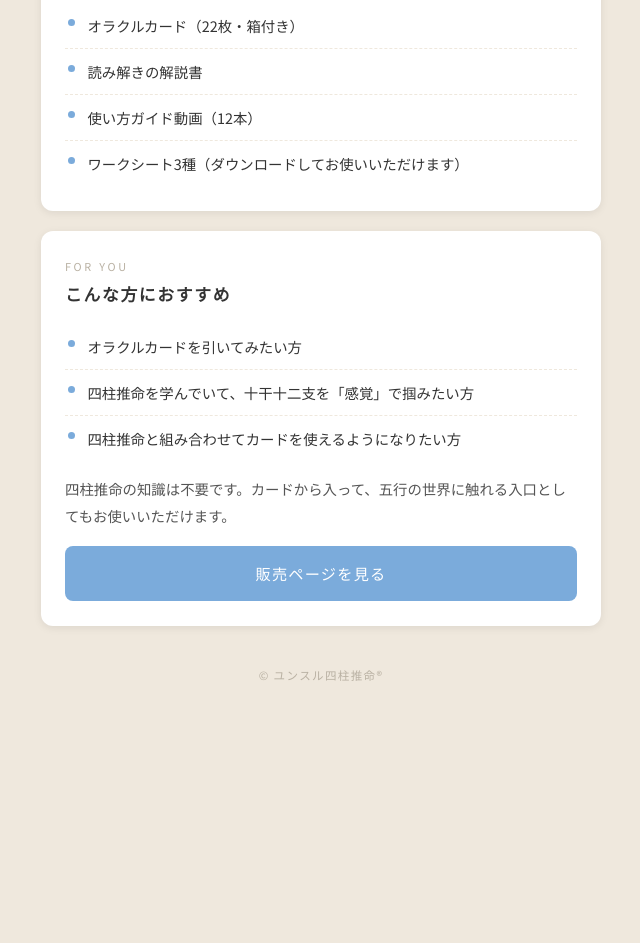
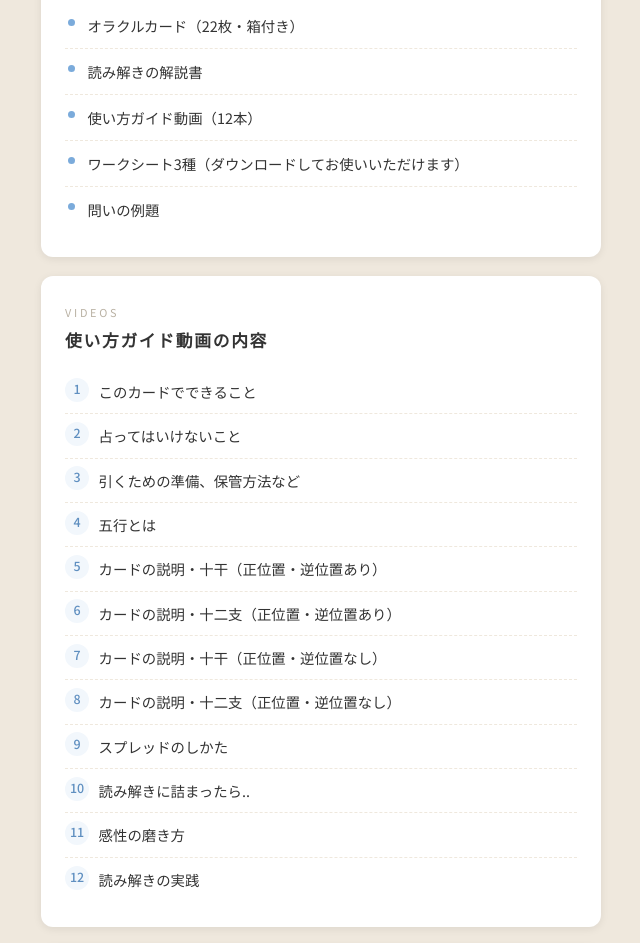
Before and after one commit to yoonsul4/yoonsul4.github.io, a plain HTML site: page oracle.html in a window 1280 px wide. Shown: the part 1196-2139 px from the top of the page, without its empty margins (319-959 px from the left). Before the commit the page ends 1915 px from the top, so only its background shows below. Drawn offline with Linux system fonts and the light colour scheme; a web font is replaced by a local one.

Commit message:
Add files via upload

```diff
--- a/oracle.html
+++ b/oracle.html
@@ -90,6 +90,23 @@ body {
 
 .note-line { font-size: 0.82rem; color: #8a8377; margin-top: 0.9rem; }
 
+/* 動画リスト */
+.vlist { list-style: none; margin-top: 0.4rem; counter-reset: v; }
+.vlist li {
+  counter-increment: v;
+  font-size: 0.9rem; padding: 0.5rem 0 0.5rem 2.1rem;
+  border-bottom: 1px dashed #efe8dd; position: relative;
+}
+.vlist li:last-child { border-bottom: none; }
+.vlist li::before {
+  content: counter(v);
+  position: absolute; left: 0; top: 0.62em;
+  width: 1.5rem; height: 1.5rem; border-radius: 50%;
+  background: #f2f7fc; color: #5f8fc0;
+  font-size: 0.78rem; font-weight: 500;
+  display: flex; align-items: center; justify-content: center;
+}
+
 .btn {
   display: block; text-align: center; text-decoration: none;
   padding: 13px; border-radius: 8px; font-size: 0.95rem;
@@ -158,7 +175,26 @@ footer {
       <li>読み解きの解説書</li>
       <li>使い方ガイド動画（12本）</li>
       <li>ワークシート3種（ダウンロードしてお使いいただけます）</li>
+      <li>問いの例題</li>
     </ul>
+  </div>
+
+  <div class="card">
+    <h2><span class="en">VIDEOS</span>使い方ガイド動画の内容</h2>
+    <ol class="vlist">
+      <li>このカードでできること</li>
+      <li>占ってはいけないこと</li>
+      <li>引くための準備、保管方法など</li>
+      <li>五行とは</li>
+      <li>カードの説明・十干（正位置・逆位置あり）</li>
+      <li>カードの説明・十二支（正位置・逆位置あり）</li>
+      <li>カードの説明・十干（正位置・逆位置なし）</li>
+      <li>カードの説明・十二支（正位置・逆位置なし）</li>
+      <li>スプレッドのしかた</li>
+      <li>読み解きに詰まったら..</li>
+      <li>感性の磨き方</li>
+      <li>読み解きの実践</li>
+    </ol>
   </div>
 
   <div class="card">
```
